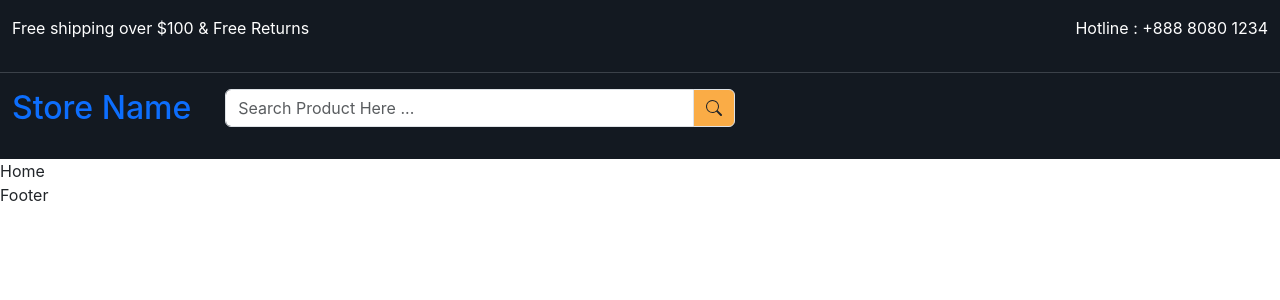
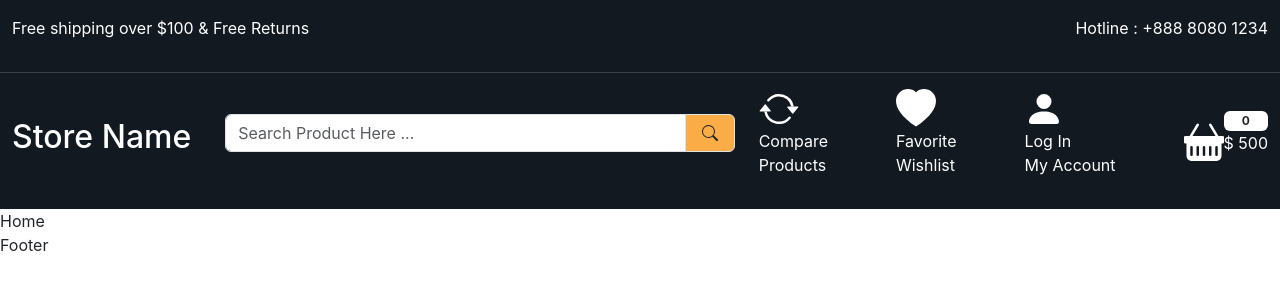
Before and after one commit to riyosenpai20/ecommerce-app, a React (Create React App) app: page / in a window 1280 px wide. Shown: the top 300 px of the page. Built offline with nearby package versions, Linux system fonts and the light colour scheme.

Commit message:
build ecommerce app

```diff
--- a/src/App.css
+++ b/src/App.css
@@ -16,6 +16,10 @@ a {
   text-decoration: none;
   display: inline-block;
 }
+.form-control:focus {
+  box-shadow: none;
+  border-color: inherit;
+}
 
 /* Header */
 .header-top-strip {
--- a/src/components/Header.js
+++ b/src/components/Header.js
@@ -1,6 +1,12 @@
 import React from 'react';
 import { NavLink, Link } from 'react-router-dom';
-import {BsSearch} from 'react-icons/bs';
+import {
+  BsSearch,
+  BsFillHeartFill,
+  BsArrowRepeat,
+  BsFillPersonFill,
+  BsFillBasketFill,
+} from 'react-icons/bs';
 
 const Header = () => {
   return (
@@ -21,10 +27,10 @@ const Header = () => {
       </header>
       <header className="header-upper py-3">
         <div className="container-xxl">
-          <div className="row">
+          <div className="row align-items-center">
             <div className="col-2">
               <h2>
-                <Link>
+                <Link className='text-white'>
                   Store Name
                 </Link>
               </h2>
@@ -38,12 +44,50 @@ const Header = () => {
                   arial-label="Serach Product Here ..."
                   aria-describedby="basic-addon2"
                 />
-                <span className='input-group-text' id='basic-addon2'>
+                <span className='input-group-text px-3' id='basic-addon2'>
                   <BsSearch />
                 </span>
               </div>
             </div>
-            <div className='col-5'></div>
+            <div className='col-5'>
+              <div className='header-upper-links d-flex align-items-center justify-content-between'>
+                <div>
+                  <Link className='text-white'>
+                    <div>
+                      <BsArrowRepeat className='fs-1'/>
+                    </div>
+                    <p>Compare <br/> Products</p>
+                  </Link>
+                </div>
+                <div>
+                  <Link className='text-white'>
+                  <div>
+                      <BsFillHeartFill className='fs-1'/>
+                    </div>
+                    <p>Favorite <br/> Wishlist</p>
+                  </Link>
+                </div>
+                <div>
+                  <Link className='text-white'>
+                    <div>
+                      <BsFillPersonFill className='fs-1'/>
+                    </div>
+                    <p>Log In <br /> My Account</p>
+                  </Link>
+                </div>
+                <div>
+                  <Link className='text-white d-flex align-items-center gap-20'>
+                    <div className=''>
+                      <BsFillBasketFill className='fs-1'/>
+                    </div>
+                    <div className='d-flex flex-column gap-10'>
+                      <span className='badge bg-white text-dark'>0</span>
+                      <p>$ 500</p>
+                    </div>
+                  </Link>
+                </div>
+              </div>
+            </div>
           </div>
         </div>
       </header>
```
